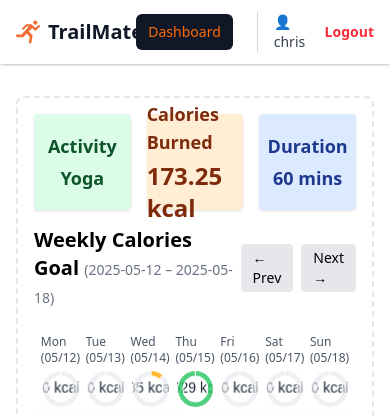
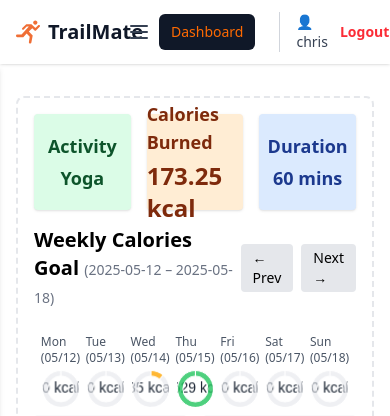
Before and after one commit to ChienAnTu/StrideTrack, a Flask app: page /dashboard in a window 390 px wide. Shown: the top 416 px of the page. Run offline with Flask 3, Linux system fonts and the light colour scheme; a user stored in the database is signed in.

Commit message:
Adjusted sidebar for small screen

```diff
--- a/app/templates/_sidebar.html
+++ b/app/templates/_sidebar.html
@@ -1,6 +1,6 @@
 <!-- Sidebar Partial -->
-<aside id="default-sidebar"
-  class="fixed top-16 left-0 z-10 w-64 h-screen transition-transform -translate-x-full sm:translate-x-0 bg-white border-r border-gray-200">
+<aside id="sidebar"
+  class="fixed top-16 left-0 z-40 w-64 h-screen bg-white border-r border-gray-200 shadow-md transform -translate-x-full sm:translate-x-0 transition-transform duration-300">
   <div class="h-full p-4 overflow-y-auto">
     <ul class="space-y-2 font-medium">
       <li>
--- a/app/templates/base.html
+++ b/app/templates/base.html
@@ -32,6 +32,16 @@
           <span class="text-xl font-bold text-gray-900">TrailMate</span>
         </a>
 
+        <!-- Hamburger Toggle Button (only on small screens) -->
+        <button id="sidebarToggle" class="sm:hidden p-2 text-gray-700 hover:text-gray-900 focus:outline-none">
+          <!-- SVG for hamburger menu -->
+          <svg class="w-6 h-6" fill="none" stroke="currentColor" stroke-width="2" viewBox="0 0 24 24"
+            xmlns="http://www.w3.org/2000/svg">
+            <path stroke-linecap="round" stroke-linejoin="round" d="M4 6h16M4 12h16M4 18h16"></path>
+          </svg>
+        </button>
+
+
         <!-- Page Links -->
         <div class="flex items-center space-x-6">
           {% if current_user.is_authenticated %}
@@ -59,12 +69,27 @@
 
 
   {% block content %}
-  <!-- Each page will insert its own content here -->
   {% endblock %}
 
   <!-- JS -->
 
   <script src="{{ url_for('static', filename='script/script.js') }}"></script>
+
+  <!-- Control sidebar toggle -->
+  <script>
+    // Toggle sidebar visibility on small screens
+    document.addEventListener("DOMContentLoaded", function () {
+      const sidebar = document.getElementById("sidebar");
+      const toggleBtn = document.getElementById("sidebarToggle");
+
+      if (sidebar && toggleBtn) {
+        toggleBtn.addEventListener("click", () => {
+          sidebar.classList.toggle("-translate-x-full");
+        });
+      }
+    });
+  </script>
+
   <script id="toast-data" type="application/json">
   {{ get_flashed_messages(with_categories=true) | tojson }}
   </script>
--- a/app/templates/dashboard.html
+++ b/app/templates/dashboard.html
@@ -1,33 +1,5 @@
 {% extends "base.html" %}
-
 {% block content %}
-
-<nav class="bg-white shadow-sm fixed w-full z-10">
-  <div class="mx-auto max-w-7xl px-4 sm:px-6 lg:px-8">
-    <div class="flex h-16 items-center justify-between">
-      <!-- Logo -->
-      <a href="{{ url_for('index') }}" class="flex items-center space-x-2">
-        <img class="h-6 w-6" src="{{ url_for('static', filename='images/logo.svg') }}" alt="TrailMate">
-        <span class="text-xl font-bold text-gray-900">TrailMate</span>
-      </a>
-
-      <!-- Page Links -->
-      <div class="flex items-center space-x-6">
-
-        {% if current_user.is_authenticated %}
-        <a href="{{ url_for('dashboard') }}"
-          class="text-sm font-medium text-gray-700 hover:text-white hover:bg-orange-500 px-3 py-2 rounded-md {% if request.path == '/dashboard' %}bg-gray-900 text-orange-500{% endif %}">Dashboard</a>
-
-        <div class="flex items-center space-x-3 border-l pl-4 border-gray-300">
-          <span class="text-sm font-medium text-gray-700">👤 {{ current_user.username }}</span>
-          <a href="{{ url_for('logout') }}" class="text-sm font-semibold text-red-500 hover:text-red-700">Logout</a>
-        </div>
-        {% endif %}
-
-      </div>
-    </div>
-  </div>
-</nav>
 
 <!-- Sidebar + Main Content -->
 <div class="flex pt-16">
```
Also changed, not shown: app/templates/challenges.html (+7 -0 lines).
